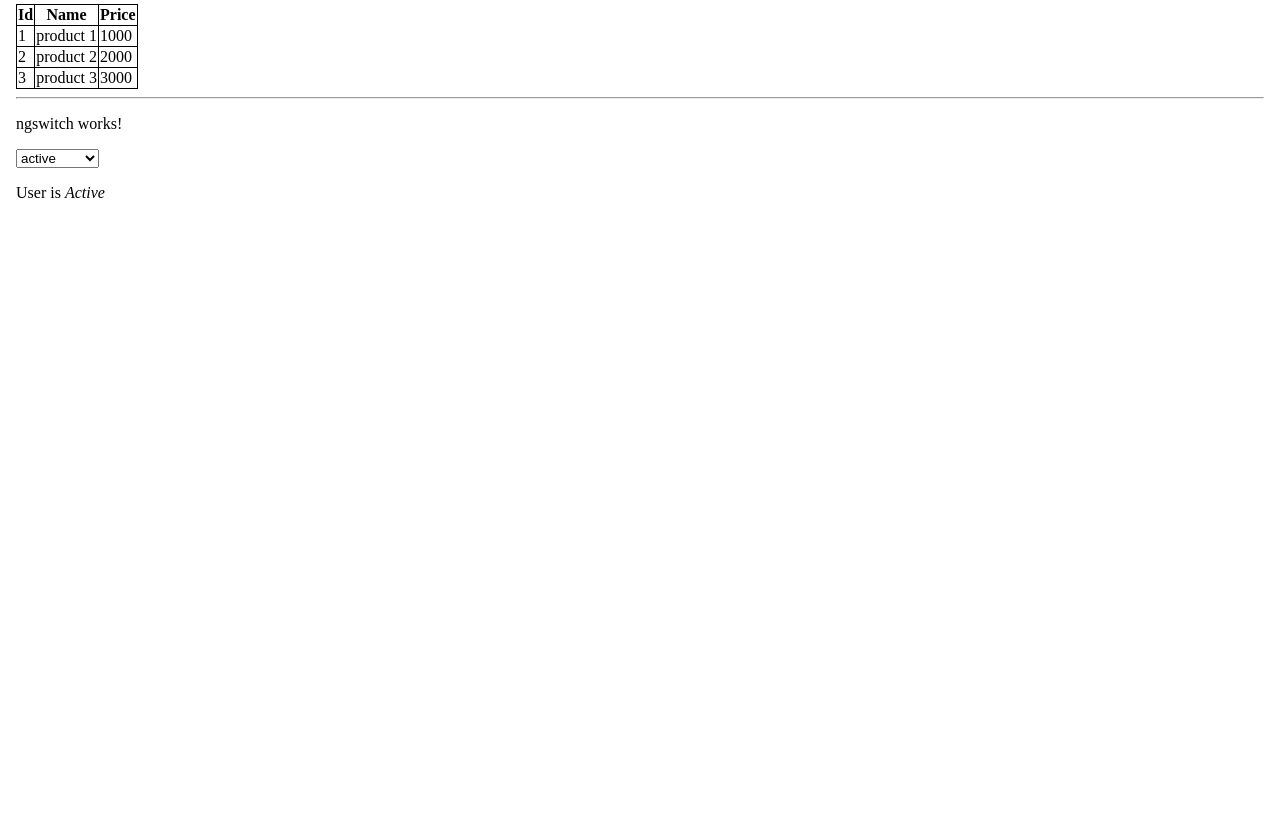
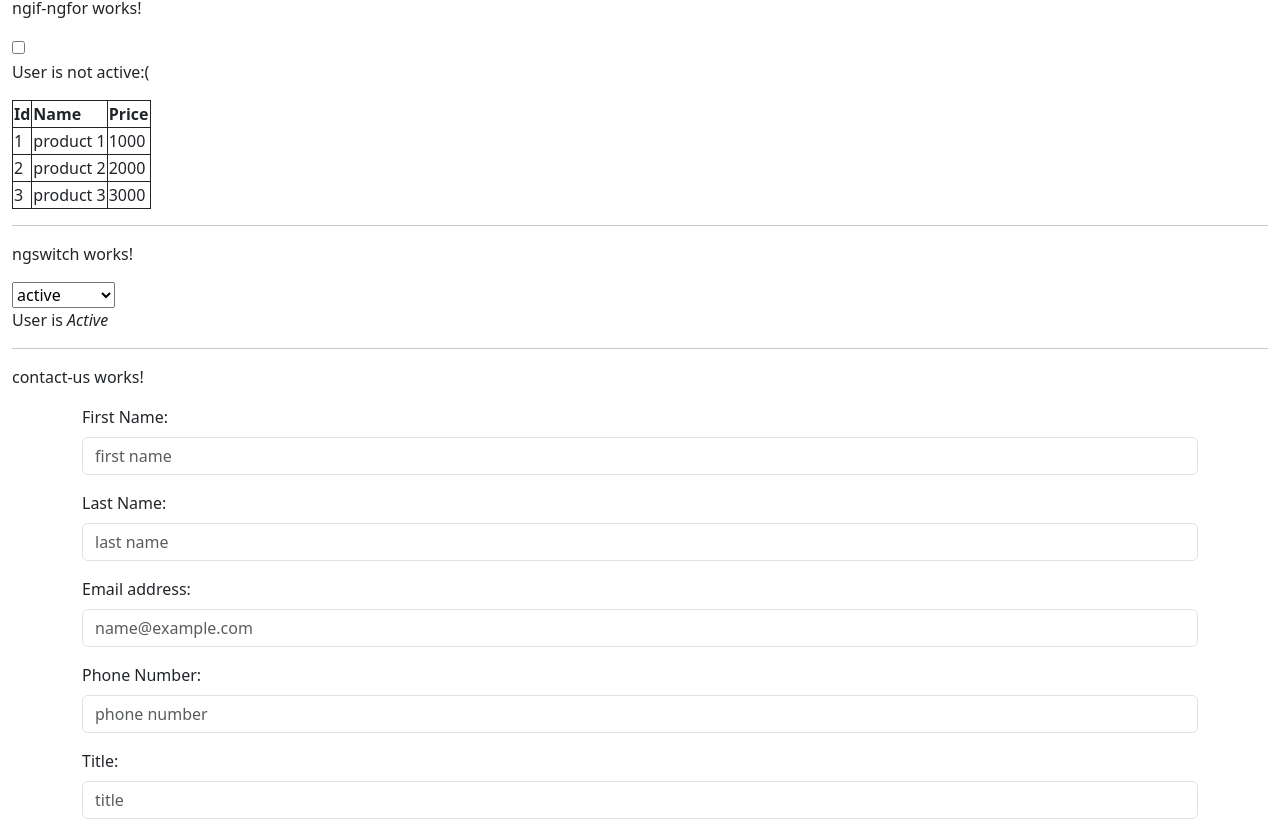
Before and after one commit to MHGalaxy/LearnAngular, an Angular app: page / in a window 1280 px wide. Shown: the part 742-1571 px from the top of the page. Before the commit the page ends 960 px from the top, so only its background shows below. Built offline with nearby package versions, Linux system fonts and the light colour scheme.

Commit message:
add contact us form component

```diff
--- /dev/null
+++ b/src/app/Components/contact-us/contact-us.component.html
@@ -0,0 +1,33 @@
+<p>contact-us works!</p>
+
+<div class="container">
+  <form (ngSubmit)="onSubmit()">
+    <div class="mb-3">
+      <label for="firstName" class="form-label">First Name:</label>
+      <input type="text" class="form-control" name="firstName" placeholder="first name" [(ngModel)]="contactUs.firstName">
+    </div>
+    <div class="mb-3">
+      <label for="firstName" class="form-label">Last Name:</label>
+      <input type="text" class="form-control" name="lastName" placeholder="last name" [(ngModel)]="contactUs.lastName">
+    </div>
+    <div class="mb-3">
+      <label for="email" class="form-label">Email address:</label>
+      <input type="email" class="form-control" name="email" placeholder="name@example.com" [(ngModel)]="contactUs.email">
+    </div>
+    <div class="mb-3">
+      <label for="phoneNumber" class="form-label">Phone Number:</label>
+      <input type="text" class="form-control" name="phoneNumber" placeholder="phone number" [(ngModel)]="contactUs.phoneNumber">
+    </div>
+    <div class="mb-3">
+      <label for="title" class="form-label">Title:</label>
+      <input type="text" class="form-control" name="title" placeholder="title" [(ngModel)]="contactUs.title">
+    </div>
+    <div class="mb-3">
+      <label for="description" class="form-label">Description:</label>
+      <textarea class="form-control" name="description" rows="3" [(ngModel)]="contactUs.description"></textarea>
+    </div>
+    <div class="mb-3">
+      <input class="btn btn-primary" type="submit" value="submit">
+    </div>
+  </form>
+</div>
--- /dev/null
+++ b/src/app/Components/contact-us/contact-us.component.ts
@@ -0,0 +1,27 @@
+import { Component } from '@angular/core';
+import {CreateContactUsDto} from '../../Dtos/contact-us/CreateContactUsDto';
+import {FormsModule} from '@angular/forms';
+
+@Component({
+  selector: 'app-contact-us',
+  standalone: true,
+  imports: [
+    FormsModule
+  ],
+  templateUrl: './contact-us.component.html',
+  styleUrl: './contact-us.component.css'
+})
+export class ContactUsComponent {
+  contactUs: CreateContactUsDto = {
+    firstName: '',
+    lastName: '',
+    email: '',
+    phoneNumber: '',
+    title: '',
+    description: ''
+  };
+
+  onSubmit(){
+    console.log(this.contactUs);
+  }
+}
--- /dev/null
+++ b/src/app/Dtos/contact-us/CreateContactUsDto.ts
@@ -0,0 +1,8 @@
+export interface CreateContactUsDto {
+  firstName: string;
+  lastName: string;
+  email: string;
+  phoneNumber: string;
+  title: string;
+  description: string;
+}
--- a/src/app/app.component.html
+++ b/src/app/app.component.html
@@ -4,6 +4,7 @@
   <title>Document</title>
 </head>
 <body>
+  <div class="container-fluid">
     <h1>Hello from App Component</h1>
     <hr/>
     <app-product-list></app-product-list>
@@ -17,5 +18,8 @@
     <app-ngif-ngfor></app-ngif-ngfor>
     <hr/>
     <app-ngswitch></app-ngswitch>
+    <hr/>
+    <app-contact-us></app-contact-us>
+  </div>
 </body>
 </html>
--- a/src/app/app.component.ts
+++ b/src/app/app.component.ts
@@ -6,12 +6,13 @@ import {CreateProductComponent} from './Components/create-product/create-product
 import {TowWayBindingComponent} from './Components/tow-way-binding/tow-way-binding.component';
 import {NgifNgforComponent} from './Components/ngif-ngfor/ngif-ngfor.component';
 import {NgswitchComponent} from './Components/ngswitch/ngswitch.component';
+import {ContactUsComponent} from './Components/contact-us/contact-us.component';
 
 //decorator factory
 @Component({
   selector: 'app-root',
   standalone: true,
-  imports: [RouterOutlet, ProductListComponent, ProductDetailsComponent, CreateProductComponent, TowWayBindingComponent, NgifNgforComponent, NgswitchComponent],
+  imports: [RouterOutlet, ProductListComponent, ProductDetailsComponent, CreateProductComponent, TowWayBindingComponent, NgifNgforComponent, NgswitchComponent, ContactUsComponent],
   templateUrl: './app.component.html',
   styleUrl: './app.component.css'
 })
--- a/src/index.html
+++ b/src/index.html
@@ -6,8 +6,10 @@
   <base href="/">
   <meta name="viewport" content="width=device-width, initial-scale=1">
   <link rel="icon" type="image/x-icon" href="favicon.ico">
+  <link href="https://cdn.jsdelivr.net/npm/bootstrap@5.3.8/dist/css/bootstrap.min.css" rel="stylesheet" integrity="sha384-sRIl4kxILFvY47J16cr9ZwB07vP4J8+LH7qKQnuqkuIAvNWLzeN8tE5YBujZqJLB" crossorigin="anonymous">
 </head>
 <body>
   <app-root></app-root>
+  <script src="https://cdn.jsdelivr.net/npm/bootstrap@5.3.8/dist/js/bootstrap.bundle.min.js" integrity="sha384-FKyoEForCGlyvwx9Hj09JcYn3nv7wiPVlz7YYwJrWVcXK/BmnVDxM+D2scQbITxI" crossorigin="anonymous"></script>
 </body>
 </html>
```
Also changed, not shown: src/app/Components/contact-us/contact-us.component.css (added), 1 other file (tests, documents, lock files or other folders). Lines whose indentation alone changed are shown as unchanged.
